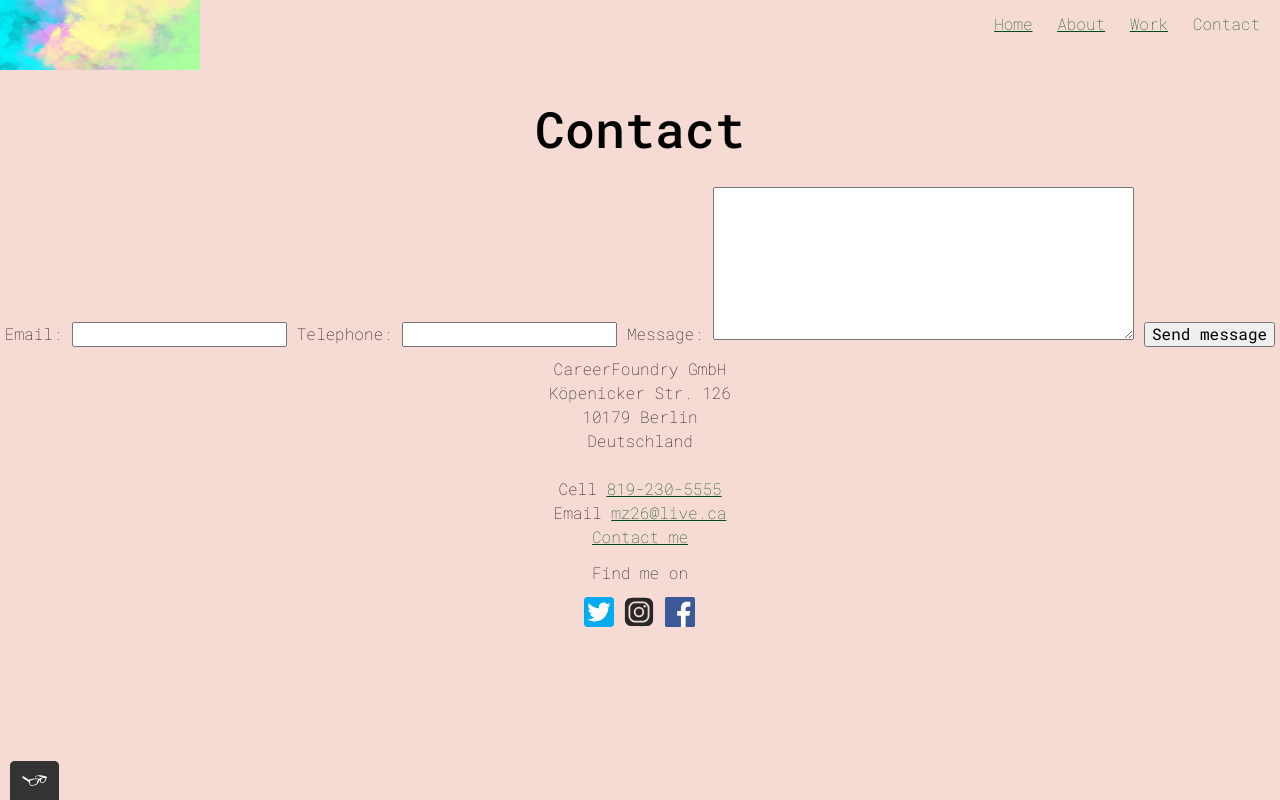
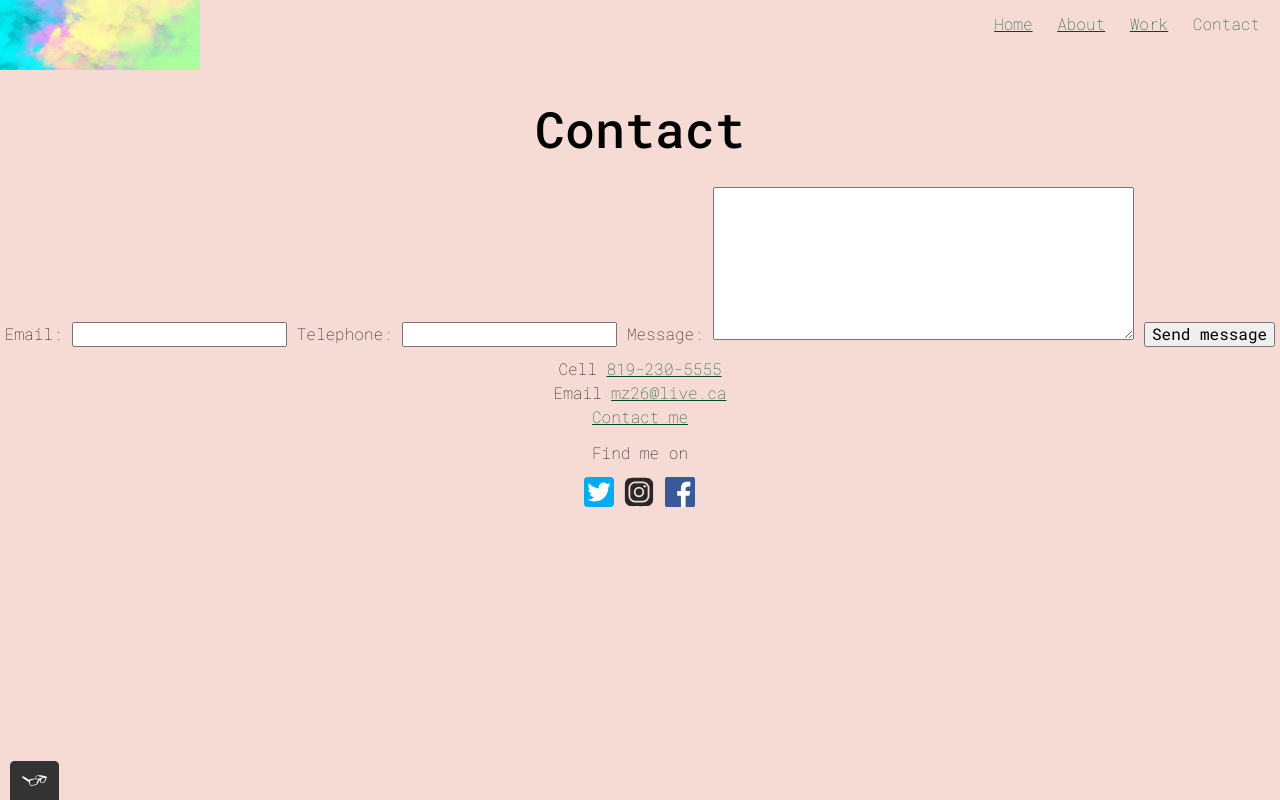
Before and after one commit to mitchellzilberg/portfolio-website, a plain HTML site: page contact.html in a window 1280 px wide. Drawn offline with nearby package versions, Linux system fonts and the light colour scheme.

Commit message:
Deleted Careerfoundy address info

```diff
--- a/contact.html
+++ b/contact.html
@@ -40,11 +40,6 @@
       <input type="submit" value="Send message">
     </form>
     <div class="contact-info">
-      CareerFoundry GmbH<br>
-      Köpenicker Str. 126 <br>
-      10179 Berlin<br>
-      Deutschland<br>
-      <br>
       Cell <a href="tel:8192305555" aria-hidden="true">819-230-5555</a> <br>
       Email <a href="mailto:mz26@live.ca">mz26@live.ca</a> <br>
       <a href="mailto:mz26@live.ca">Contact me</a>
```
